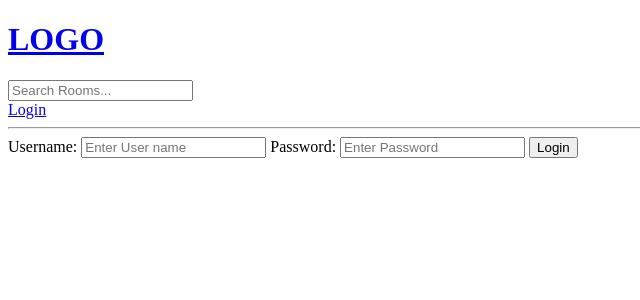
After one commit to EbonsAgaba/nataraj, a Django app: page /login/ in a window 1280 px wide. The commit adds this page. Shown: the top 300 px of the page, without its empty margins (0-640 px from the left). Run offline with Django 4.2, Linux system fonts and the light colour scheme.

Commit message:
adding room count and part one login

```diff
--- a/nataraj/base/templates/base/home.html
+++ b/nataraj/base/templates/base/home.html
@@ -35,6 +35,7 @@
 
 
     <div>
+        <h5>{{room_count}} rooms available</h5>
         <a href="{% url 'create-room' %}">Create Room</a>
 
         {% for room in rooms %}
--- /dev/null
+++ b/nataraj/base/templates/base/login_register.html
@@ -0,0 +1,21 @@
+{% extends 'main.html' %}
+
+{% block content %}
+
+<div>
+    <form method="POST"  action="">
+        {% csrf_token %}
+
+        <label>Username:</label>
+        <input type="text" name="username" placeholder="Enter User name"/>
+
+        <label>Password:</label>
+        <input type="password" name="password" placeholder="Enter Password"/>
+
+        <input type="submit" value="Login"/>
+
+    </form>
+</div>
+
+
+{% endblock content %}
--- a/nataraj/base/urls.py
+++ b/nataraj/base/urls.py
@@ -3,6 +3,8 @@ from . import views
 
 
 urlpatterns = [
+    path('login/', views.loginPage, name="login"),
+
     path('', views.home, name="home"),
     path('room/<str:pk>/', views.room, name="room"),
 
--- a/nataraj/base/views.py
+++ b/nataraj/base/views.py
@@ -1,5 +1,8 @@
 from django.shortcuts import render, redirect
+from django.contrib import messages
 from django.db.models import Q
+from django.contrib.auth.models import User
+from django.contrib.auth import authenticate, login, logout
 from .models import Room, Topic
 from .forms import RoomForm
 
@@ -12,6 +15,21 @@ from .forms import RoomForm
 ]"""
 
 
+def loginPage(request):
+    if request.method == 'POST':
+        username = request.POST.get('username')
+        password = request.POST.get('password')
+
+        try:
+            user = User.objects.get(username=username)
+        except:
+            messages.error(request, 'User does not exist')
+
+
+    context = {}
+    return render(request, 'base/login_register.html', context)
+
+
 def home(request):
     q = request.GET.get('q') if request.GET.get('q') != None else ''
     rooms = Room.objects.filter(
@@ -21,7 +39,8 @@ def home(request):
     )
 
     topics = Topic.objects.all()
-    context = {'rooms': rooms, 'topics': topics}
+    room_count = rooms.count()
+    context = {'rooms': rooms, 'topics': topics, 'room_count': room_count}
     return render(request, 'base/home.html', context)
 
 
--- a/nataraj/nataraj/settings.py
+++ b/nataraj/nataraj/settings.py
@@ -39,7 +39,7 @@ INSTALLED_APPS = [
     'django.contrib.staticfiles',
 
     'base.apps.BaseConfig',
-    'crispy_forms',
+
 ]
 
 MIDDLEWARE = [
@@ -126,5 +126,3 @@ STATIC_URL = 'static/'
 # https://docs.djangoproject.com/en/4.2/ref/settings/#default-auto-field
 
 DEFAULT_AUTO_FIELD = 'django.db.models.BigAutoField'
-
-CRISPY_TEMPLATE_PACK = 'bootstrap4'
--- a/nataraj/templates/main.html
+++ b/nataraj/templates/main.html
@@ -7,6 +7,15 @@
 <body>
     {% include 'navbar.html' %}
 
+    {% if messages %}
+    <ul class="messages">
+        {% for message in messages %}
+            <li> {{ message }}</li>
+        {% endfor %}
+
+    </ul>
+    {% endif %}
+
     {% block content %}
     {% endblock %}
 
--- a/nataraj/templates/navbar.html
+++ b/nataraj/templates/navbar.html
@@ -6,5 +6,7 @@
     <input type="text" name="q" placeholder="Search Rooms..." />
 </form>
 
+<a href="{% url 'login' %}"> Login</a>
+
 
 <hr>
```
Also changed, not shown: nataraj/db.sqlite3.
